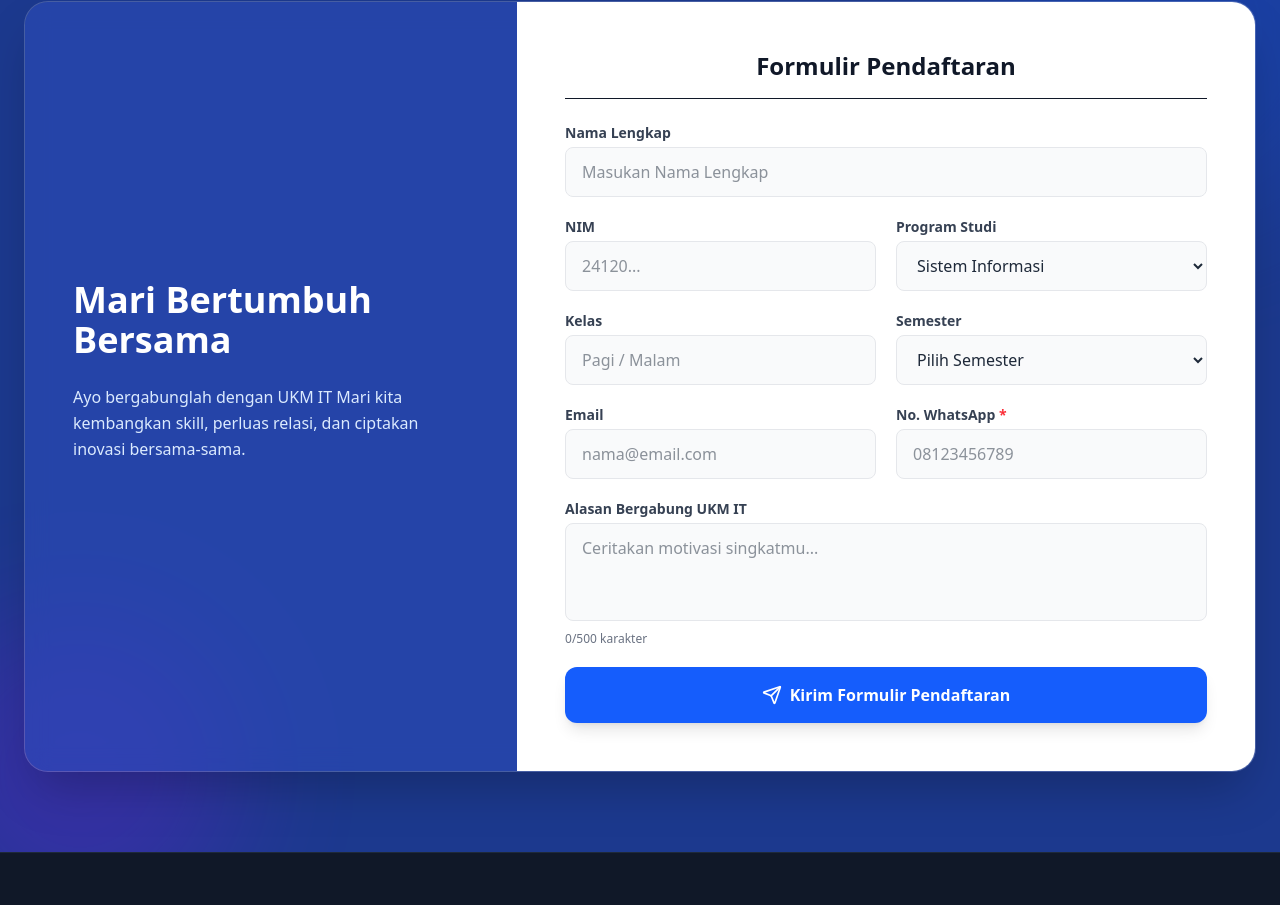
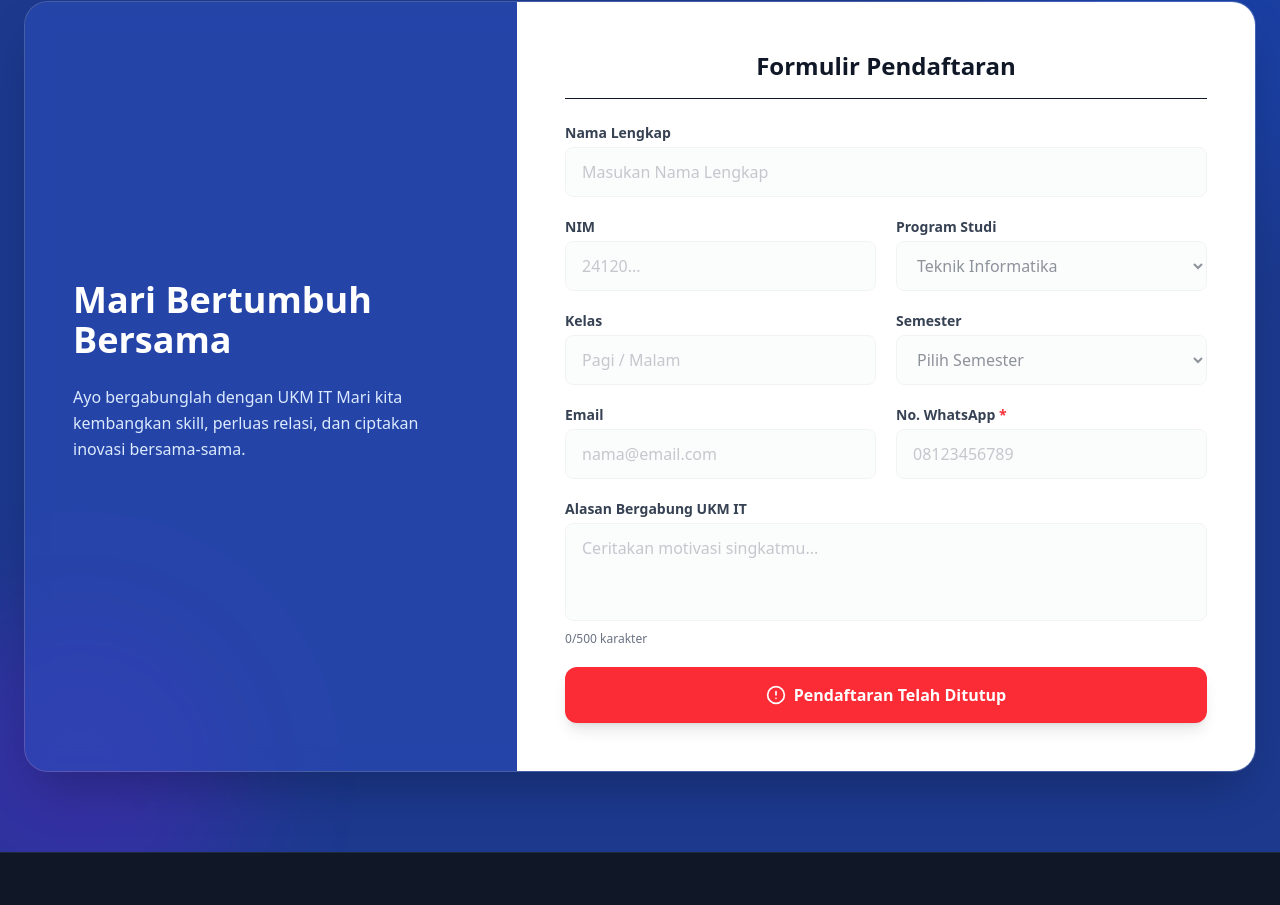
Before and after one commit to UKM-IT-CKI/web-ukmitcki-v1, a React (Vite) app: page / in a window 1280 px wide. Shown: the part 2811-3716 px from the top of the page. Built offline with nearby package versions, Linux system fonts and the light colour scheme.

Commit message:
Closed Pendaftaraan

```diff
--- a/src/components/JoinForm.jsx
+++ b/src/components/JoinForm.jsx
@@ -4,14 +4,14 @@ import { ChevronRight, Loader2, Send, AlertCircle, MessageCircle } from 'lucide-
 export default function JoinForm() {
     const SCRIPT_URL = "https://script.google.com/macros/s/AKfycbwLjCff1FbzApzT46pGq28_xPSQwl8wBxae2YhSr-5-L5CKoKetMkEqpFiCWQa20rE/exec";
 
-    const [isRegistrationOpen, setIsRegistrationOpen] = useState(true);
+    const [isRegistrationOpen, setIsRegistrationOpen] = useState(false);
 
     const [formData, setFormData] = useState({
         nama: "",
         nim: "",
         kelas: "",
         semester: "",
-        prodi: "Sistem Informasi",
+        prodi: "Teknik Informatika",
         email: "",
         noHp: "",
         alasan: ""
@@ -49,7 +49,7 @@ export default function JoinForm() {
         setStatus("");
 
         try {
-            // Fetch ke API Vercel kita sendiri (lokal path)
+            // Bagian Fetch ke API Vercel
             const response = await fetch("/api/submit", {
                 method: "POST",
                 headers: {
```
